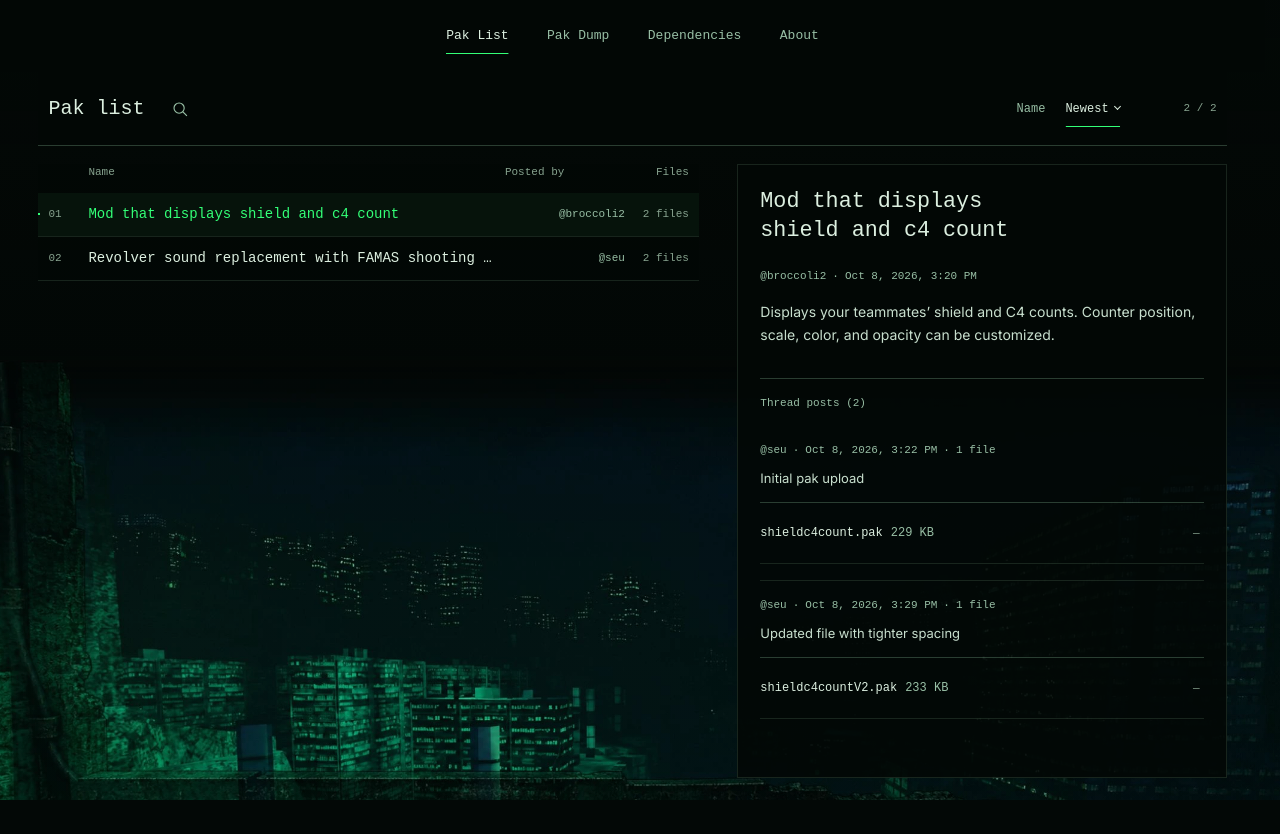
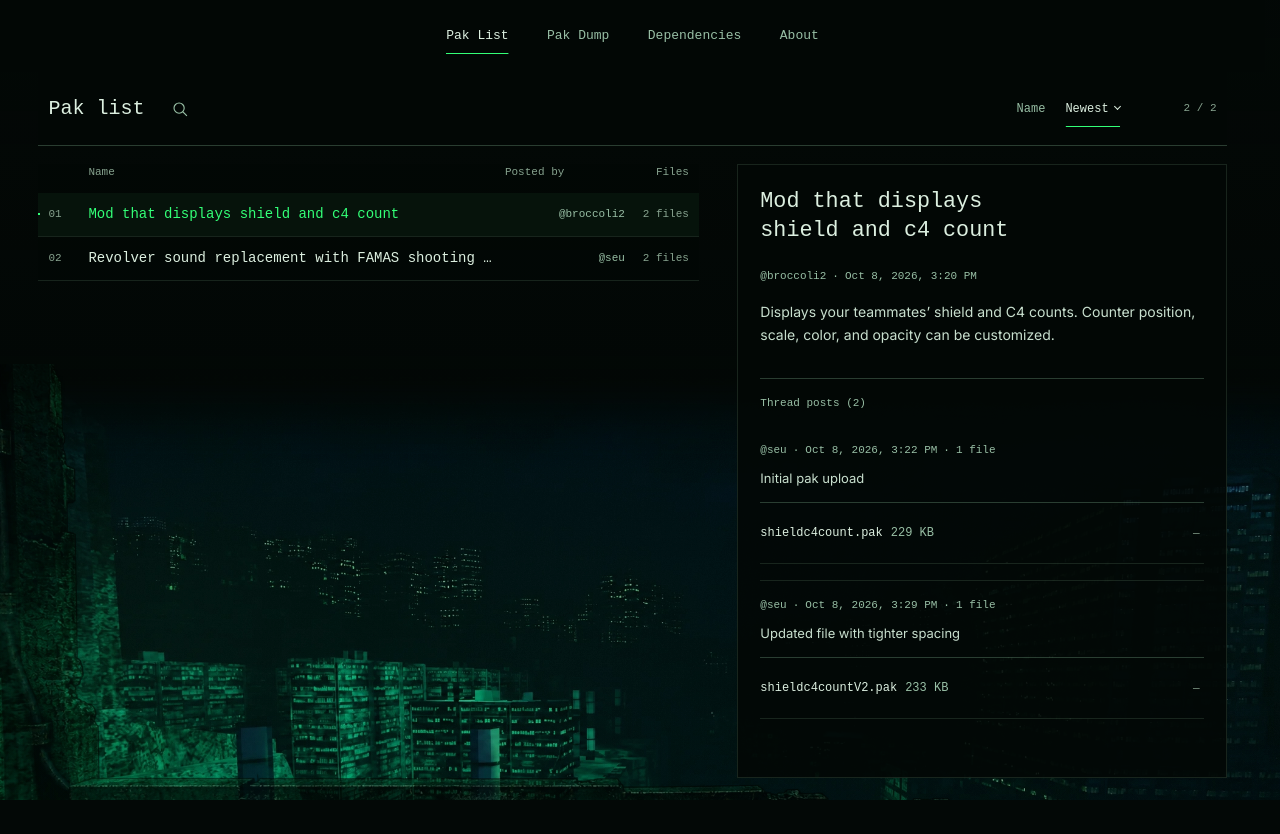
Before and after one commit to seu-later/pak-hub, a plain HTML site: page public/index.html in a window 1280 px wide. Drawn offline with Linux system fonts and the light colour scheme.

Commit message:
Restore layered city depth and match transition fallback geometry

```diff
--- a/public/index.html
+++ b/public/index.html
@@ -6,15 +6,17 @@
     <meta name="theme-color" content="#030806">
     <meta name="description" content="Browse and download community Deep Rock Galactic pak mods from Pak Hub.">
     <title>Pak Hub — Pak List</title>
-    <script src="scene-position.js?v=20261013city5"></script>
+    <script src="scene-position.js?v=20261013city6"></script>
     <link rel="preload" href="assets/InterVariable.woff2" as="font" type="font/woff2" crossorigin>
     <link rel="preload" href="assets/WhiteRabbit.ttf" as="font" type="font/ttf" crossorigin>
-    <link rel="preload" href="assets/city-still.webp" as="image">
+    <link rel="preload" href="assets/city-still.webp" as="image" media="(max-width: 700px)">
+    <link rel="preload" href="assets/city-far-still.webp" as="image" media="(min-width: 701px)">
+    <link rel="preload" href="assets/city-near-still.webp" as="image" media="(min-width: 701px)">
     <link rel="stylesheet" href="assets/lenis.css?v=1.3.26">
-    <link rel="stylesheet" href="styles.css?v=20261013signal5">
+    <link rel="stylesheet" href="styles.css?v=20261013signal6">
     <script src="assets/lenis.min.js?v=1.3.26" defer></script>
     <script src="assets/gsap.min.js?v=3.15.0" defer></script>
-    <script src="site-motion.js?v=20261013signal5" defer></script>
+    <script src="site-motion.js?v=20261013signal6" defer></script>
     <script src="preview-data.js?v=20261013b" defer></script>
     <script src="app.js?v=20261013city2" defer></script>
   </head>
--- a/public/scene.js
+++ b/public/scene.js
@@ -88,11 +88,11 @@
       current[key] += (target[key] - current[key]) * amount;
       if (Math.abs(target[key] - current[key]) > 0.0005) unsettled = true;
     }
-    // Both render modes move together, including during the document handoff.
+    // The fallback mirrors each layer's offset during the document handoff.
     rootStyle.setProperty("--scene-x", `${current.x * 8}px`);
     rootStyle.setProperty("--scene-y", `${current.y * 6}px`);
-    city.position.set(0, -height / 2 + cityHeight / 2 - 6, 0);
-    foreground.position.set(-8, -height / 2 + cityHeight / 2 - 12, 50);
+    city.position.set(current.x * 4, -height / 2 + cityHeight / 2 + current.y * 3 - 6, 0);
+    foreground.position.set(current.x * 10 - 8, -height / 2 + cityHeight / 2 + current.y * 7 - 12, 50);
     const elapsed = time - pulseStart;
     uniforms.pulse.value = elapsed >= 0 && elapsed < 680 ? (1 - Math.exp(-elapsed / 90)) * Math.exp(-elapsed / 190) * 1.8 : 0;
     uniforms.lightX.value = current.light;
--- a/public/site-motion.js
+++ b/public/site-motion.js
@@ -131,7 +131,7 @@
     if (!host) return;
     sceneStarted = true;
     const revision = ++sceneRevision;
-    const load = () => import("./scene.js?v=20261013city5").then((module) => {
+    const load = () => import("./scene.js?v=20261013city6").then((module) => {
       if (revision !== sceneRevision || !motionEnabled() || !desktopViewport.matches) return;
       sceneController = module.initializeScene(host, motionEnabled, () => {
         if (revision === sceneRevision) { sceneController = null; sceneStarted = false; }
--- a/public/styles.css
+++ b/public/styles.css
@@ -138,7 +138,8 @@
 /* Rain-soaked city atmosphere stays behind stationary, readable content. */
 
 .scene-background {
-  --city-width: max(calc(100vw + 32px), min(165svh, 1500px));
+  --city-width: max(calc(100cqw + 32px), min(165cqh, 1500px));
+  container-type: size;
   position: fixed;
   inset: 0;
   z-index: 0;
@@ -175,10 +176,34 @@
   opacity: 0;
 }
 
-@media (min-width: 701px) and (pointer: fine) {
-  #scene-canvas, .scene-fallback {
-    /* Small overscan keeps viewport edges covered throughout pointer movement. */
-    transform: translate3d(var(--scene-x, 0px), var(--scene-y, 0px), 0) scale(1.02);
+@media (min-width: 701px) {
+  .scene-fallback {
+    --city-height: calc(var(--city-width) * 724 / 2171);
+    background: none;
+  }
+  .scene-fallback::before, .scene-fallback::after {
+    content: "";
+    position: absolute;
+    background-size: 100% 100%;
+    background-repeat: no-repeat;
+  }
+  .scene-fallback::before {
+    left: 50%;
+    bottom: -6px;
+    width: var(--city-width);
+    height: var(--city-height);
+    margin-left: calc(var(--city-width) / -2);
+    background-image: url("assets/city-far-still.webp");
+    transform: translate3d(calc(var(--scene-x, 0px) * .5), calc(var(--scene-y, 0px) * -.5), 0);
+  }
+  .scene-fallback::after {
+    left: calc(50% - 8px);
+    bottom: -20px;
+    width: calc(var(--city-width) + 32px);
+    height: calc(var(--city-height) + 16px);
+    margin-left: calc((var(--city-width) + 32px) / -2);
+    background-image: url("assets/city-near-still.webp");
+    transform: translate3d(calc(var(--scene-x, 0px) * 1.25), calc(var(--scene-y, 0px) * -7 / 6), 0);
   }
 }
 
```
Also changed, not shown: public/about.html (+6 -4 lines), public/dependencies.html (+6 -4 lines), public/dump.html (+6 -4 lines), tools/scene.test.mjs (+8 -0 lines), public/assets/city-far-still.webp (added), public/assets/city-near-still.webp (added).
